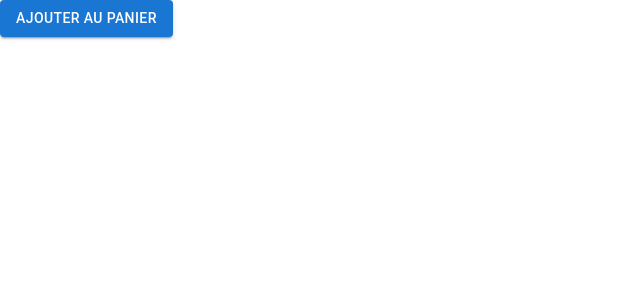
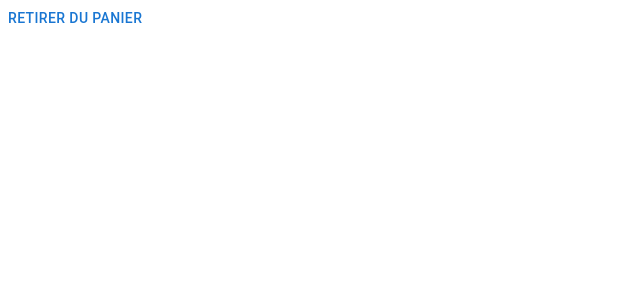
Before and after one commit to AyaneSHOJI/vite-front-ecommerce, a React (Vite) app: page / in a window 1280 px wide. Shown: the top 300 px of the page, without its empty margins (0-640 px from the left). Built offline with nearby package versions, Linux system fonts and the light colour scheme.

Commit message:
feat(add-cart-product): add RemoveCartButton

```diff
--- a/src/App.tsx
+++ b/src/App.tsx
@@ -1,12 +1,9 @@
-import Button from 'common/design-system/Button/';
-import AddCartButton from 'features/cart/add-cart-product/ui/AddCartButton/AddCartButton';
+import RemoveCartButton from 'features/cart/remove-cart-product/ui/RemoveCartButton';
 
 function App() {
-  const addToCart = (): void => {
-    console.log('call API ^pir akpiter le produit au panier côté seveur');
-  };
-
-  return <AddCartButton addToCart={addToCart} />;
+  return (
+    <RemoveCartButton removeFromCart={() => console.log('Retirer du panier')} />
+  );
 }
 
 export default App;
--- /dev/null
+++ b/src/features/cart/remove-cart-product/ui/RemoveCartButton/RemoveCartButton.tsx
@@ -0,0 +1,12 @@
+import type { ReactElement } from 'react';
+import Button from 'common/design-system/Button';
+
+type Props = {
+  removeFromCart: () => void;
+};
+
+const RemoveCartButton = ({ removeFromCart }: Props): ReactElement => {
+  return <Button onClick={removeFromCart}>Retirer du panier</Button>;
+};
+
+export default RemoveCartButton;
--- /dev/null
+++ b/src/features/cart/remove-cart-product/ui/RemoveCartButton/index.tsx
@@ -0,0 +1 @@
+export { default } from './RemoveCartButton';
```
